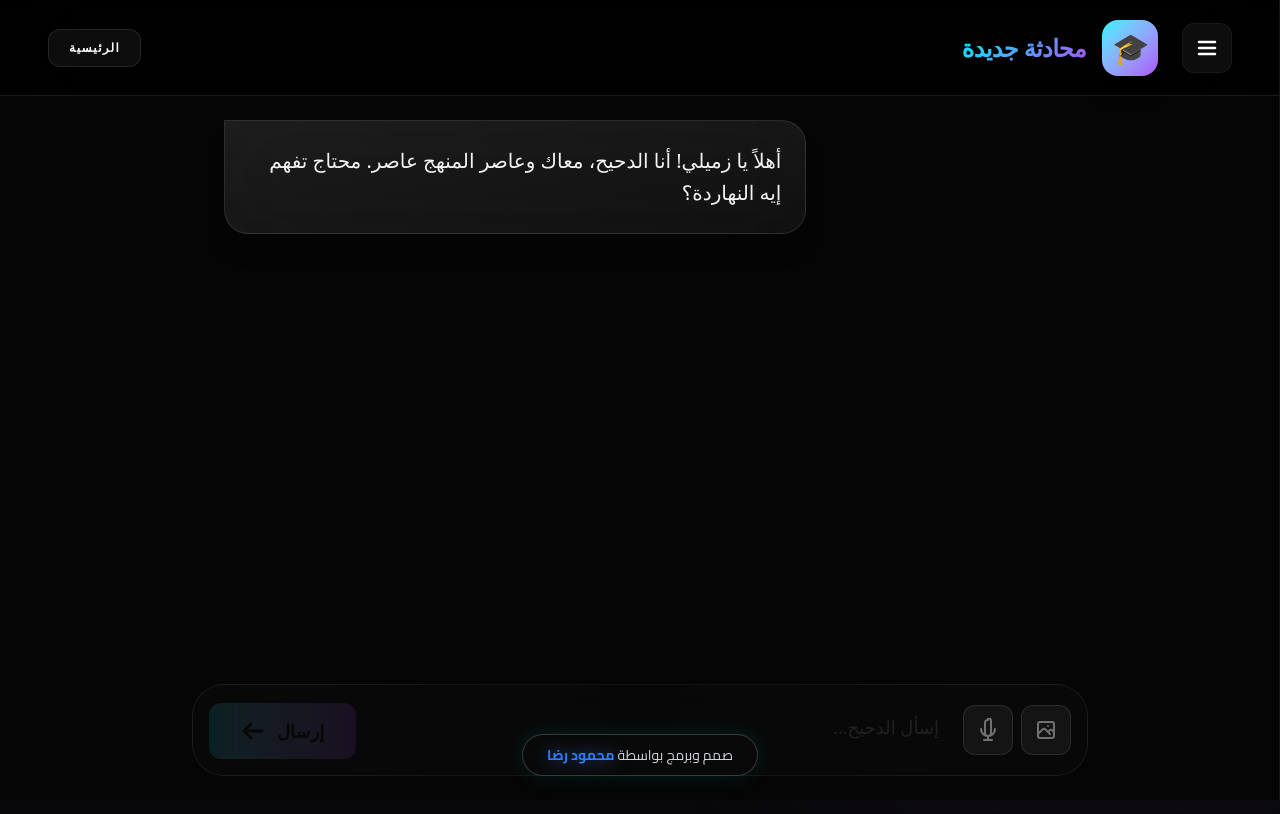
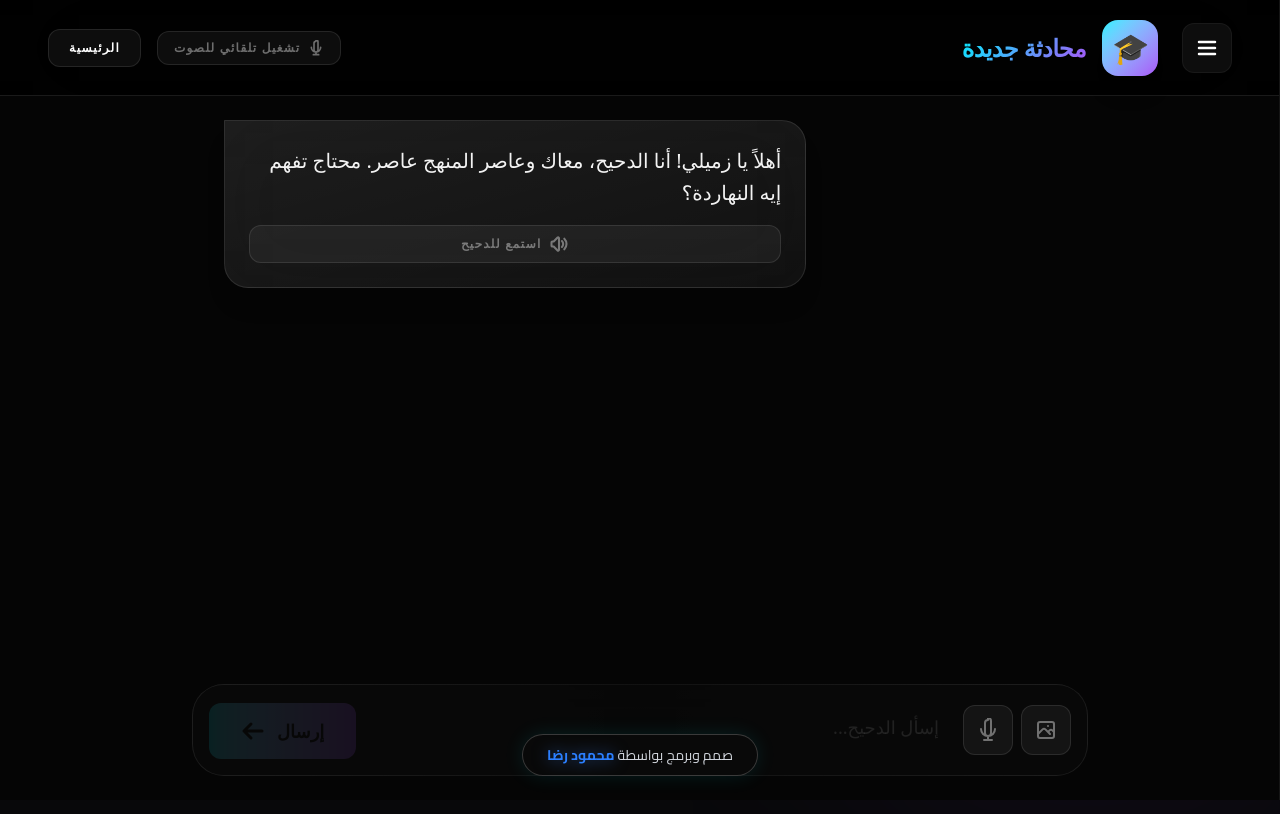
Before and after one commit to mahmoudreda2020outlooc-droid/zaitouna, a Next.js app: page /beeba in a window 1280 px wide. Shown: the top 814 px of the page. Built offline with nearby package versions, Linux system fonts and the light colour scheme.

Commit message:
Implement Arabic Voice Synthesis (TTS) and fix ChatBeeba syntax

```diff
--- a/src/app/beeba/page.tsx
+++ b/src/app/beeba/page.tsx
@@ -2,6 +2,7 @@
 
 import { useState, useEffect, useRef } from "react";
 import Link from "next/link";
+import { tts } from "@/lib/tts-utils";
 
 interface Message {
     role: "user" | "assistant";
@@ -25,6 +26,8 @@ export default function BeebaChatPage() {
     const [attachments, setAttachments] = useState<{ data: string; mimeType: string; preview: string }[]>([]);
     const [isRecording, setIsRecording] = useState(false);
     const [isSidebarOpen, setIsSidebarOpen] = useState(false);
+    const [isAutoSpeak, setIsAutoSpeak] = useState(false);
+    const [speakingIdx, setSpeakingIdx] = useState<number | null>(null);
 
     const mediaRecorderRef = useRef<MediaRecorder | null>(null);
     const audioChunksRef = useRef<Blob[]>([]);
@@ -233,6 +236,12 @@ export default function BeebaChatPage() {
                 finalMessages = [...updatedMessages, assistantMessage];
                 setMessages(finalMessages);
                 playSound(receiveSoundUrl);
+
+                // Auto-speak if enabled
+                if (isAutoSpeak && tts) {
+                    setSpeakingIdx(finalMessages.length - 1);
+                    tts.speak(data.reply, () => setSpeakingIdx(null));
+                }
             } else {
                 throw new Error(data.error || "حصلت مشكلة في الرد");
             }
@@ -339,6 +348,13 @@ export default function BeebaChatPage() {
                     </div>
 
                     <div className="flex items-center gap-4">
+                        <button
+                            onClick={() => setIsAutoSpeak(!isAutoSpeak)}
+                            className={`flex items-center gap-2 px-4 py-2 rounded-xl border transition-all text-xs font-black uppercase tracking-widest ${isAutoSpeak ? 'bg-primary/20 border-primary/40 text-primary' : 'bg-white/5 border-white/10 text-white/40'}`}
+                        >
+                            <svg className="w-4 h-4" fill="none" stroke="currentColor" viewBox="0 0 24 24"><path strokeLinecap="round" strokeLinejoin="round" strokeWidth="2.5" d="M19 11a7 7 0 01-7 7m0 0a7 7 0 01-7-7m7 7v4m0 0H8m4 0h4m-4-20a3 3 0 00-3 3v10a3 3 0 006 0V3a3 3 0 00-3-3z" /></svg>
+                            {isAutoSpeak ? "إيقاف الكلام" : "تشغيل تلقائي للصوت"}
+                        </button>
                         <Link href="/" className="px-5 py-2.5 bg-white/5 hover:bg-white/10 border border-white/10 rounded-xl text-xs font-black uppercase tracking-widest transition-all backdrop-blur-md">الرئيسية</Link>
                     </div>
                 </header>
@@ -371,6 +387,31 @@ export default function BeebaChatPage() {
                                             )}
 
                                             {cleanContent}
+
+                                            {/* TTS Speak Button for Assistant */}
+                                            {msg.role === "assistant" && tts && (
+                                                <button
+                                                    onClick={() => {
+                                                        if (speakingIdx === idx) {
+                                                            tts?.stop();
+                                                            setSpeakingIdx(null);
+                                                        } else {
+                                                            setSpeakingIdx(idx);
+                                                            tts?.speak(cleanContent, () => setSpeakingIdx(null));
+                                                        }
+                                                    }}
+                                                    className={`mt-4 w-full flex items-center justify-center gap-2 py-2 rounded-xl transition-all border ${speakingIdx === idx ? 'bg-primary border-primary text-black' : 'bg-white/5 border-white/10 text-white/40 hover:bg-white/10 hover:text-white'}`}
+                                                >
+                                                    <svg className="w-5 h-5 flex-none" fill="none" stroke="currentColor" viewBox="0 0 24 24">
+                                                        {speakingIdx === idx ? (
+                                                            <path strokeLinecap="round" strokeLinejoin="round" strokeWidth="2.5" d="M21 12a9 9 0 11-18 0 9 9 0 0118 0z M9 10a1 1 0 011-1h4a1 1 0 011 1v4a1 1 0 01-1 1h-4a1 1 0 01-1-1z" />
+                                                        ) : (
+                                                            <path strokeLinecap="round" strokeLinejoin="round" strokeWidth="2.5" d="M15.536 8.464a5 5 0 010 7.072m2.828-9.9a9 9 0 010 12.728M5.586 15H4a1 1 0 01-1-1v-4a1 1 0 011-1h1.586l4.707-4.707C10.923 3.663 12 4.109 12 5v14c0 .891-1.077 1.337-1.707.707L5.586 15z" />
+                                                        )}
+                                                    </svg>
+                                                    <span className="text-xs font-black uppercase tracking-widest">{speakingIdx === idx ? "جاري التحدث..." : "استمع للدحيح"}</span>
+                                                </button>
+                                            )}
                                         </div>
 
                                         {sourceLink && (
--- a/src/components/ChatBeeba.tsx
+++ b/src/components/ChatBeeba.tsx
@@ -1,6 +1,7 @@
 "use client";
 
 import { useState, useEffect, useRef } from "react";
+import { tts } from "@/lib/tts-utils";
 
 interface Message {
     role: "user" | "assistant";
@@ -21,6 +22,8 @@ export default function ChatBeeba({ isOpen, onClose }: ChatBeebaProps) {
     const [isLoading, setIsLoading] = useState(false);
     const [selectedImage, setSelectedImage] = useState<string | null>(null);
     const [selectedImageFile, setSelectedImageFile] = useState<File | null>(null);
+    const [isAutoSpeak, setIsAutoSpeak] = useState(false);
+    const [speakingIdx, setSpeakingIdx] = useState<number | null>(null);
     const messagesEndRef = useRef<HTMLDivElement>(null);
     const fileInputRef = useRef<HTMLInputElement>(null);
 
@@ -109,6 +112,12 @@ export default function ChatBeeba({ isOpen, onClose }: ChatBeebaProps) {
             if (data.reply) {
                 setMessages((prev) => [...prev, { role: "assistant", content: data.reply }]);
                 playSound(receiveSoundUrl);
+
+                // Auto-speak if enabled
+                if (isAutoSpeak && tts) {
+                    setSpeakingIdx(messages.length + 1); // Approximate index
+                    tts.speak(data.reply, () => setSpeakingIdx(null));
+                }
             } else {
                 setMessages((prev) => [...prev, { role: "assistant", content: "معلش يا صاحبي حصل مشكلة، جرب تاني كمان شوية." }]);
             }
@@ -146,6 +155,14 @@ export default function ChatBeeba({ isOpen, onClose }: ChatBeebaProps) {
                             </div>
                         </div>
                     </div>
+                    <div className="flex items-center gap-4">
+                        <button
+                            onClick={() => setIsAutoSpeak(!isAutoSpeak)}
+                            className={`flex items-center gap-2 px-4 py-2 rounded-xl border transition-all text-xs font-black uppercase tracking-widest ${isAutoSpeak ? 'bg-primary/20 border-primary/40 text-primary' : 'bg-white/10 border-white/10 text-white/40'}`}
+                        >
+                            <svg className="w-4 h-4" fill="none" stroke="currentColor" viewBox="0 0 24 24"><path strokeLinecap="round" strokeLinejoin="round" strokeWidth="2.5" d="M19 11a7 7 0 01-7 7m0 0a7 7 0 01-7-7m7 7v4m0 0H8m4 0h4m-4-20a3 3 0 00-3 3v10a3 3 0 006 0V3a3 3 0 00-3-3z" /></svg>
+                            {isAutoSpeak ? "إيقاف" : "صوت"}
+                        </button>
                         <button
                             onClick={onClose}
                             className="p-4 bg-white/5 hover:bg-white/10 rounded-3xl transition-all text-white/50 hover:text-white border border-white/5 hover:border-white/20 active:scale-90 group"
@@ -154,6 +171,7 @@ export default function ChatBeeba({ isOpen, onClose }: ChatBeebaProps) {
                                 <path strokeLinecap="round" strokeLinejoin="round" strokeWidth="2" d="M6 18L18 6M6 6l12 12" />
                             </svg>
                         </button>
+                    </div>
                 </div>
 
                 {/* Messages Container */}
@@ -177,6 +195,31 @@ export default function ChatBeeba({ isOpen, onClose }: ChatBeebaProps) {
                                         </div>
                                     )}
                                     {msg.content && <div className="whitespace-pre-wrap">{msg.content}</div>}
+
+                                    {/* TTS Speak Button for Assistant */}
+                                    {msg.role === "assistant" && tts && (
+                                        <button
+                                            onClick={() => {
+                                                if (speakingIdx === idx) {
+                                                    tts?.stop();
+                                                    setSpeakingIdx(null);
+                                                } else {
+                                                    setSpeakingIdx(idx);
+                                                    tts?.speak(msg.content, () => setSpeakingIdx(null));
+                                                }
+                                            }}
+                                            className={`mt-4 w-full flex items-center justify-center gap-2 py-2 rounded-xl transition-all border ${speakingIdx === idx ? 'bg-primary border-primary text-black' : 'bg-white/10 border-white/10 text-white/40 hover:bg-white/20 hover:text-white'}`}
+                                        >
+                                            <svg className="w-4 h-4 flex-none" fill="none" stroke="currentColor" viewBox="0 0 24 24">
+                                                {speakingIdx === idx ? (
+                                                    <path strokeLinecap="round" strokeLinejoin="round" strokeWidth="2.5" d="M21 12a9 9 0 11-18 0 9 9 0 0118 0z M9 10a1 1 0 011-1h4a1 1 0 011 1v4a1 1 0 01-1 1h-4a1 1 0 01-1-1z" />
+                                                ) : (
+                                                    <path strokeLinecap="round" strokeLinejoin="round" strokeWidth="2.5" d="M15.536 8.464a5 5 0 010 7.072m2.828-9.9a9 9 0 010 12.728M5.586 15H4a1 1 0 01-1-1v-4a1 1 0 011-1h1.586l4.707-4.707C10.923 3.663 12 4.109 12 5v14c0 .891-1.077 1.337-1.707.707L5.586 15z" />
+                                                )}
+                                            </svg>
+                                            <span className="text-[10px] font-black uppercase tracking-widest">{speakingIdx === idx ? "جاري التحدث..." : "استمع للدحيح"}</span>
+                                        </button>
+                                    )}
                                 </div>
                                 {/* Message Overlay Decor */}
                                 <div className={`absolute top-0 ${msg.role === "user" ? "left-0" : "right-0"} w-32 h-32 bg-white/5 blur-3xl rounded-full -z-10 opacity-0 group-hover:opacity-100 transition-opacity`} />
--- /dev/null
+++ b/src/lib/tts-utils.ts
@@ -0,0 +1,72 @@
+"use client";
+
+class TTSManager {
+    private static instance: TTSManager;
+    private synth: SpeechSynthesis | null = null;
+    private voices: SpeechSynthesisVoice[] = [];
+
+    private constructor() {
+        if (typeof window !== "undefined") {
+            this.synth = window.speechSynthesis;
+            this.loadVoices();
+            if (this.synth.onvoiceschanged !== undefined) {
+                this.synth.onvoiceschanged = () => this.loadVoices();
+            }
+        }
+    }
+
+    public static getInstance(): TTSManager {
+        if (!TTSManager.instance) {
+            TTSManager.instance = new TTSManager();
+        }
+        return TTSManager.instance;
+    }
+
+    private loadVoices() {
+        if (!this.synth) return;
+        this.voices = this.synth.getVoices();
+    }
+
+    public stop() {
+        if (this.synth) {
+            this.synth.cancel();
+        }
+    }
+
+    public speak(text: string, onEnd?: () => void) {
+        if (!this.synth) return;
+
+        // Stop any current speech
+        this.stop();
+
+        // Clean text from markdown-like syntaxes and link markers if any
+        const cleanText = text
+            .replace(/[*_~`]/g, '')
+            .replace(/LINK:\s*.+$/m, '')
+            .trim();
+
+        if (!cleanText) return;
+
+        const utterance = new SpeechSynthesisUtterance(cleanText);
+
+        // Find best Arabic voice
+        const arabicVoice = this.voices.find(v => v.lang.startsWith('ar')) ||
+            this.voices.find(v => v.name.includes('Arabic'));
+
+        if (arabicVoice) {
+            utterance.voice = arabicVoice;
+        }
+
+        utterance.lang = 'ar-SA';
+        utterance.rate = 1.0;
+        utterance.pitch = 1.0;
+
+        if (onEnd) {
+            utterance.onend = onEnd;
+        }
+
+        this.synth.speak(utterance);
+    }
+}
+
+export const tts = typeof window !== "undefined" ? TTSManager.getInstance() : null;
```
Lines whose indentation alone changed are shown as unchanged.
